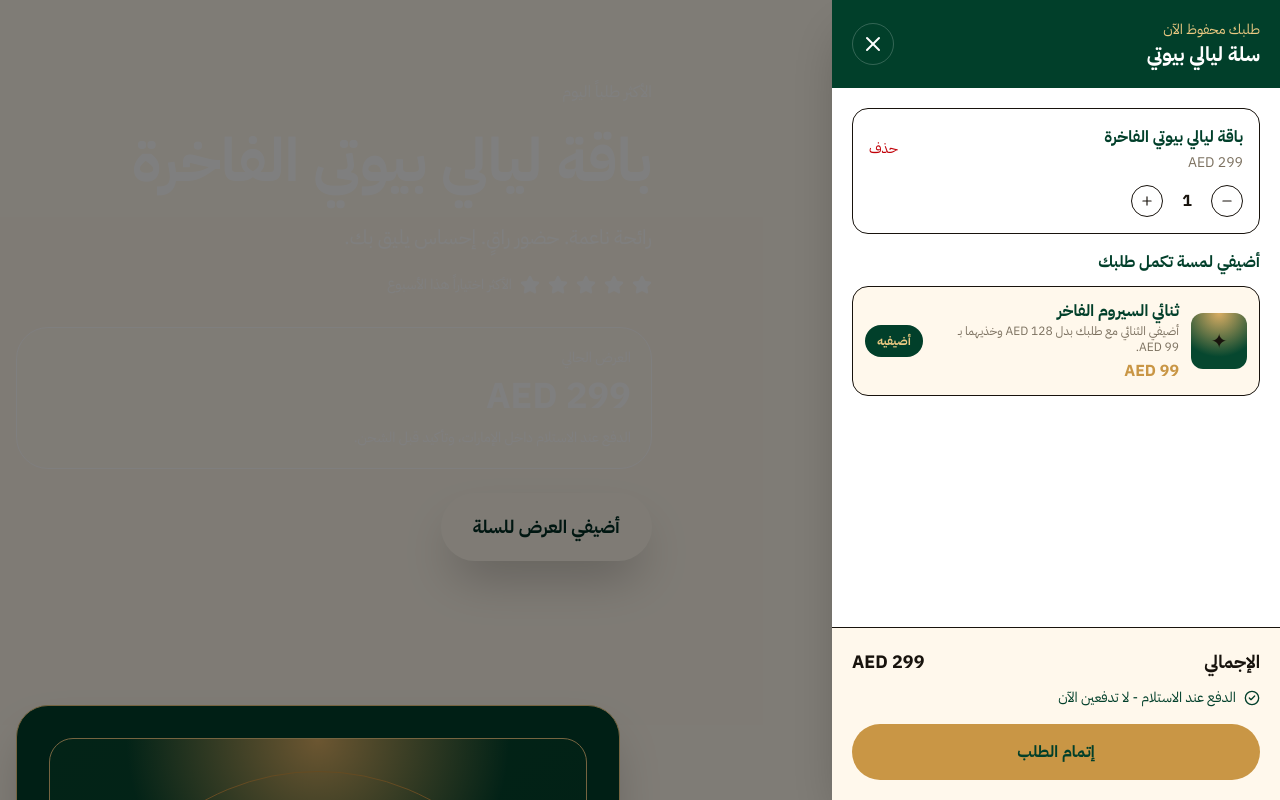
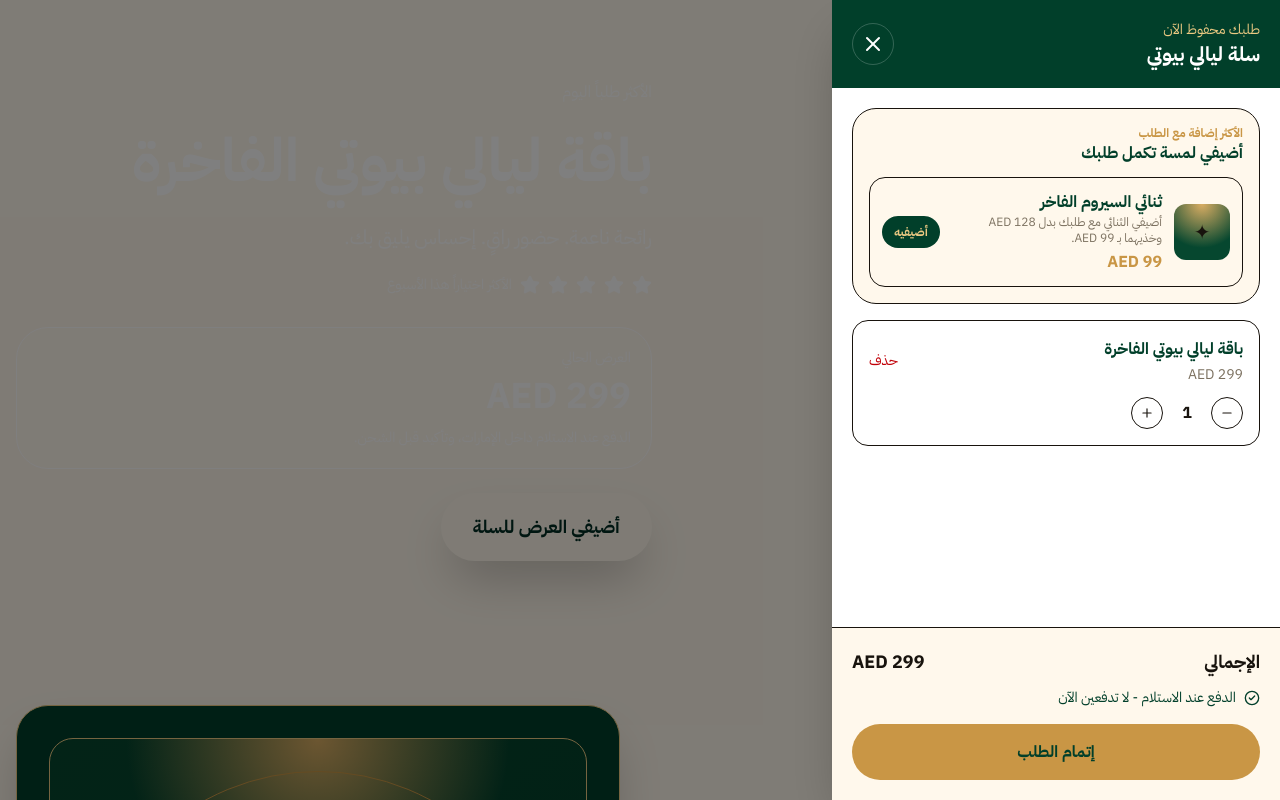
Before and after one commit to BAYLA09/tetstt, a Next.js app in the folder frontend/: page /products/luxury-bundle in a window 1280 px wide. Both pictures are taken after a click on the button "أضيفي العرض للسلة". Shown: the top 800 px of the page. Built offline with nearby package versions, Linux system fonts and the light colour scheme; no server answers.

Commit message:
Highlight cart cross-sell offer
Co-authored-by: BAYLA09 <BAYLA09@users.noreply.github.com>

```diff
--- a/frontend/src/components/CartProvider.tsx
+++ b/frontend/src/components/CartProvider.tsx
@@ -137,6 +137,15 @@ export function CartProvider({ children }: { children: React.ReactNode }) {
                 <button onClick={closeCart} className="rounded-full border border-white/20 p-2"><X /></button>
               </div>
               <div className="flex-1 space-y-4 overflow-y-auto p-5">
+                {crossSells.length > 0 && (
+                  <div className="space-y-3 rounded-3xl border border-[var(--border-gold)] bg-[var(--cream-50)] p-4">
+                    <div>
+                      <p className="text-xs font-bold text-[var(--gold-500)]">الأكثر إضافة مع الطلب</p>
+                      <p className="font-black text-[var(--emerald-950)]">أضيفي لمسة تكمل طلبك</p>
+                    </div>
+                    {crossSells.map((product) => <MiniProduct key={product.sku} product={product} onAdd={() => addItem(product)} />)}
+                  </div>
+                )}
                 {items.length === 0 ? (
                   <div className="rounded-3xl bg-[var(--cream-50)] p-8 text-center">
                     <ShoppingBag className="mx-auto mb-3 text-[var(--gold-500)]" />
@@ -158,12 +167,6 @@ export function CartProvider({ children }: { children: React.ReactNode }) {
                     </div>
                   </div>
                 ))}
-                {crossSells.length > 0 && (
-                  <div className="space-y-3">
-                    <p className="font-black text-[var(--emerald-950)]">أضيفي لمسة تكمل طلبك</p>
-                    {crossSells.map((product) => <MiniProduct key={product.sku} product={product} onAdd={() => addItem(product)} />)}
-                  </div>
-                )}
               </div>
               <div className="border-t border-[var(--border-gold)] bg-[var(--cream-50)] p-5">
                 <div className="mb-3 flex justify-between text-lg font-black">
```
